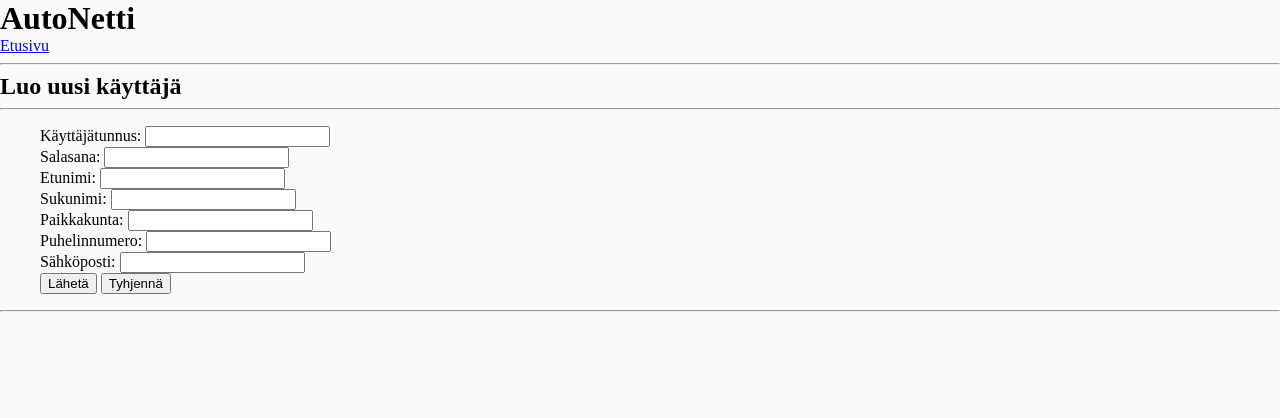
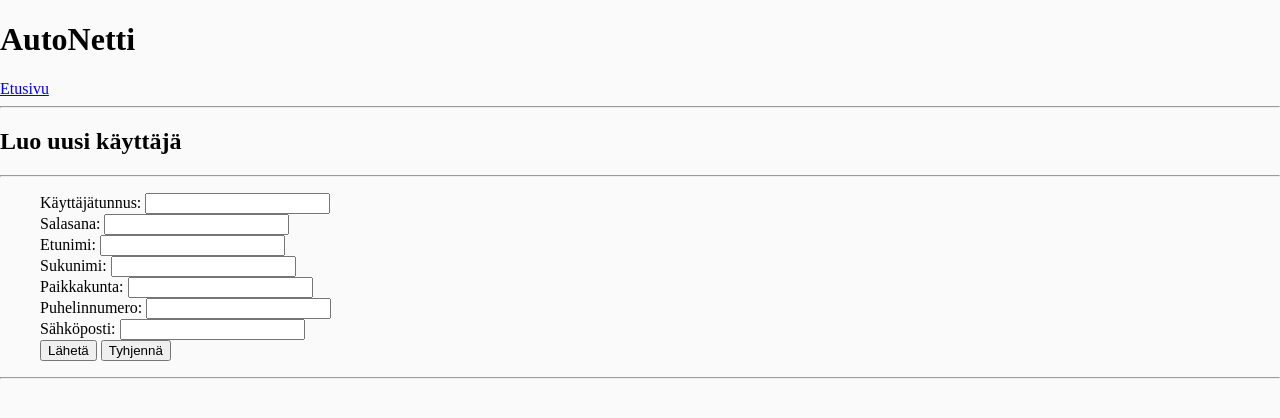
Before and after one commit to AlluSu/Autotietokanta, a Flask app: page /register in a window 1280 px wide. Shown: the top 418 px of the page. Run offline with Flask 2, Linux system fonts and the light colour scheme.

Commit message:
modified css

```diff
--- a/static/main.css
+++ b/static/main.css
@@ -7,18 +7,6 @@ div {
     margin:auto;
 }
 
-h1 {
-    margin:auto;
-}
-
-h2 {
-    margin:auto;
-}
-
-h3 {
-    margin:auto;
-}
-
 nav li {
     display: inline-block;
     padding: 0 .5em;
```
